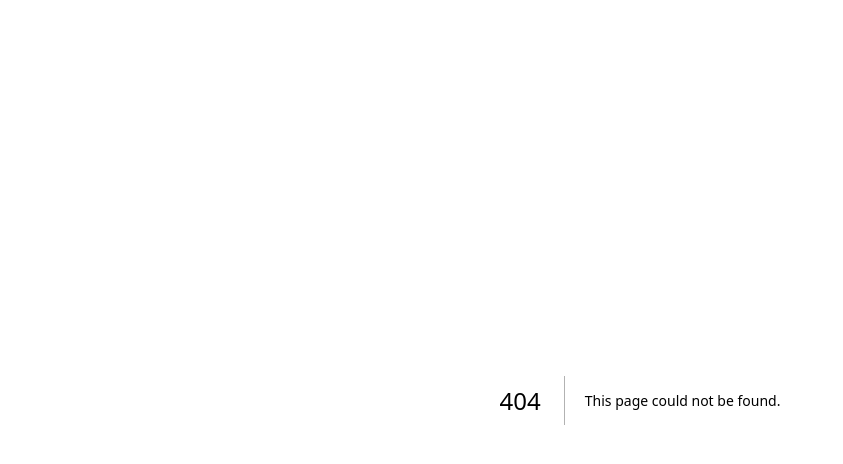
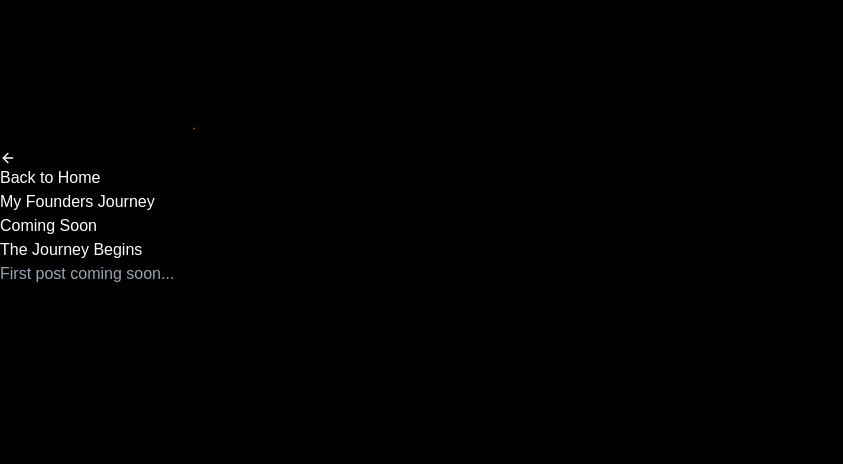
Before and after one commit to Ch-ir-ag/Personal_Website, a Next.js app: page /founders-journey in a window 1280 px wide. Before the commit this address had no page. Shown: the top 464 px of the page, without its empty margins (0-843 px from the left). Built offline with nearby package versions, Linux system fonts and the light colour scheme.

Commit message:
Added Founders banner - to be continued

```diff
--- /dev/null
+++ b/src/app/founders-journey/page.tsx
@@ -0,0 +1,154 @@
+"use client"
+
+import { useEffect, useRef } from "react"
+import Link from "next/link"
+import { motion } from "framer-motion"
+import { FiArrowLeft } from 'react-icons/fi'
+
+export default function FoundersJourney() {
+  const canvasRef = useRef<HTMLCanvasElement>(null)
+
+  useEffect(() => {
+    if (!canvasRef.current) return
+
+    const canvas = canvasRef.current
+    const ctx = canvas.getContext("2d")
+    if (!ctx) return
+
+    const setCanvasSize = () => {
+      const displayWidth = canvas.clientWidth
+      const displayHeight = canvas.clientHeight
+      if (canvas.width !== displayWidth || canvas.height !== displayHeight) {
+        canvas.width = displayWidth
+        canvas.height = displayHeight
+      }
+    }
+
+    setCanvasSize()
+
+    class Particle {
+      x: number = 0
+      y: number = 0
+      size: number = 0
+      speedX: number = 0
+      speedY: number = 0
+      color: string = ""
+
+      constructor() {
+        this.reset()
+      }
+
+      reset() {
+        this.x = Math.random() * canvas.width
+        this.y = Math.random() * canvas.height
+        this.size = Math.random() * 1.5 + 0.5
+        this.speedX = (Math.random() - 0.5) * 0.5
+        this.speedY = (Math.random() - 0.5) * 0.5
+        // Random orange-tinted colors
+        const hue = 20 + Math.random() * 20 // Orange hues
+        const saturation = 70 + Math.random() * 30
+        const lightness = 50 + Math.random() * 10
+        this.color = `hsla(${hue}, ${saturation}%, ${lightness}%, 0.6)`
+      }
+
+      update() {
+        this.x += this.speedX
+        this.y += this.speedY
+
+        if (this.x < 0 || this.x > canvas.width ||
+            this.y < 0 || this.y > canvas.height) {
+          this.reset()
+        }
+      }
+
+      draw() {
+        if (!ctx) return
+        ctx.fillStyle = this.color
+        ctx.beginPath()
+        ctx.arc(this.x, this.y, this.size, 0, Math.PI * 2)
+        ctx.fill()
+      }
+    }
+
+    const baseParticleCount = 50
+    const particles: Particle[] = []
+
+    const createParticles = () => {
+      const area = canvas.width * canvas.height
+      const particleCount = Math.floor(baseParticleCount * (area / (1920 * 1080)))
+      particles.length = 0
+      for (let i = 0; i < particleCount; i++) {
+        particles.push(new Particle())
+      }
+    }
+
+    createParticles()
+
+    function animate() {
+      if (!ctx) return
+      ctx.clearRect(0, 0, canvas.width, canvas.height)
+
+      for (const particle of particles) {
+        particle.update()
+        particle.draw()
+      }
+
+      requestAnimationFrame(animate)
+    }
+
+    animate()
+
+    const handleResize = () => {
+      setCanvasSize()
+      createParticles()
+    }
+
+    window.addEventListener("resize", handleResize)
+    return () => window.removeEventListener("resize", handleResize)
+  }, [])
+
+  return (
+    <div className="relative min-h-screen w-full overflow-hidden">
+      <canvas ref={canvasRef} className="absolute inset-0 h-full w-full bg-black" />
+
+      {/* Navigation */}
+      <nav className="relative z-10 flex justify-between items-center p-4 md:p-8 bg-black/50 backdrop-blur-md fixed w-full top-0 border-b border-white/10">
+        <Link
+          href="/"
+          className="flex items-center gap-2 text-gray-200 hover:text-orange-300 transition-colors"
+        >
+          <FiArrowLeft className="w-5 h-5" />
+          <span className="text-lg font-medium">Back to Home</span>
+        </Link>
+      </nav>
+
+      {/* Main Content */}
+      <main className="relative z-10 flex flex-col items-center pt-16 px-4 max-w-4xl mx-auto">
+        <motion.h1
+          className="text-4xl md:text-5xl font-bold mb-8 text-center"
+          initial={{ opacity: 0, y: 20 }}
+          animate={{ opacity: 1, y: 0 }}
+          transition={{ duration: 0.8 }}
+        >
+          My Founders Journey
+        </motion.h1>
+
+
+
+        {/* Placeholder for future blog posts/updates */}
+        <motion.div
+          className="w-full space-y-6"
+          initial={{ opacity: 0 }}
+          animate={{ opacity: 1 }}
+          transition={{ duration: 0.8, delay: 0.4 }}
+        >
+          <div className="bg-black/30 backdrop-blur-md rounded-lg p-6 border border-orange-500/10 hover:border-orange-500/30 transition-colors">
+            <p className="text-orange-300/90 text-sm mb-2">Coming Soon</p>
+            <h2 className="text-xl font-semibold mb-2">The Journey Begins</h2>
+            <p className="text-gray-400">First post coming soon...</p>
+          </div>
+        </motion.div>
+      </main>
+    </div>
+  )
+}
```
Also changed, not shown: src/app/page.tsx (+25 -5 lines).
